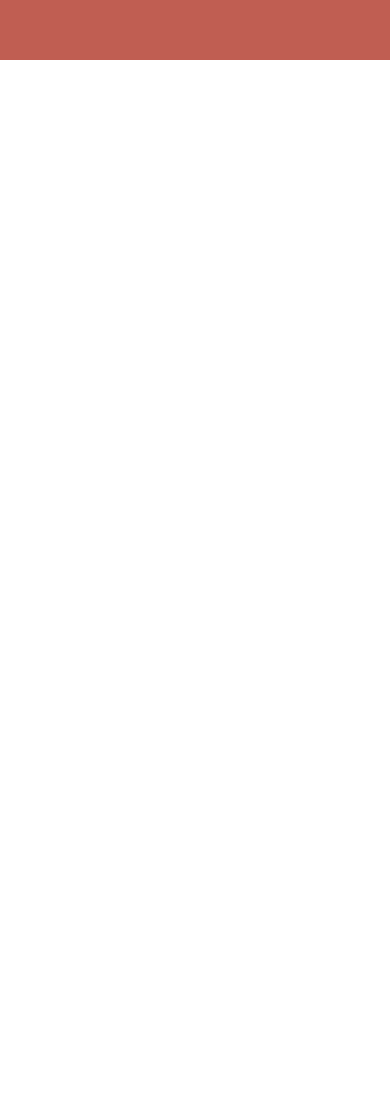
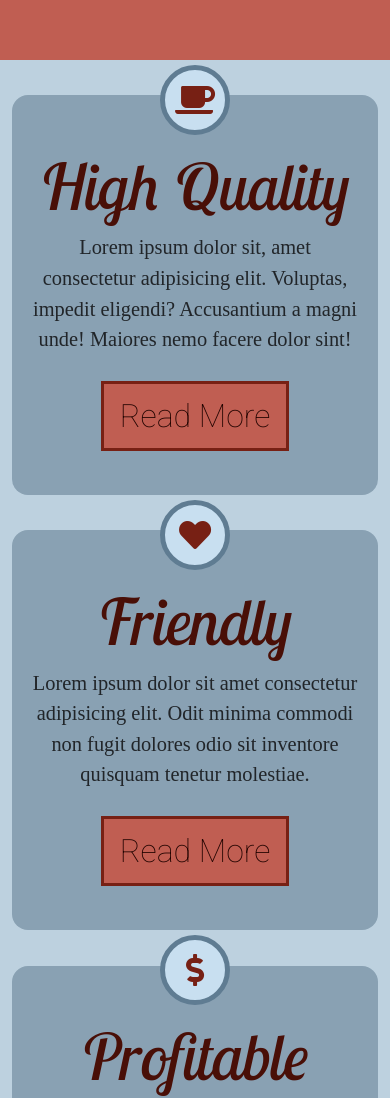
Before and after one commit to Navid079/SecondCup, a plain HTML site: page index.html in a window 390 px wide. Shown: the part 784-1882 px from the top of the page. Before the commit the page ends 844 px from the top, so only its background shows below. Drawn offline with Linux system fonts and the light colour scheme.

Commit message:
Features Completed(Mobile and PC)

```diff
--- a/index.html
+++ b/index.html
@@ -27,6 +27,50 @@
       </div>
     </div>
     <!-- End of Hero -->
+
+    <!-- Features -->
+    <section class="container-fluid features">
+      <div class="row">
+        <div class="col-md-4">
+          <div class="card feature-card">
+            <span class="card-img-top feature-icon">
+              <i class="fas fa-coffee fa-fw"></i>
+            </span>
+            <div class="card-body feature-body">
+              <h5 class="card-title feature-title">High Quality</h5>
+              <p class="card-text feature-text">Lorem ipsum dolor sit, amet consectetur adipisicing elit. Voluptas, impedit eligendi? Accusantium a magni unde! Maiores nemo facere dolor sint!</p>
+            </div>
+            <a href="#" class="btn feature-btn">Read More</a>
+          </div>
+        </div>
+        <div class="col-md-4">
+          <div class="card feature-card">
+            <span class="card-img-top feature-icon">
+              <i class="fas fa-heart fa-fw"></i>
+            </span>
+            <div class="card-body feature-body">
+              <h5 class="card-title feature-title">Friendly</h5>
+              <p class="card-text feature-text">Lorem ipsum dolor sit amet consectetur adipisicing elit. Odit minima commodi non fugit dolores odio sit inventore quisquam tenetur molestiae.</p>
+            </div>
+            <a href="#" class="btn feature-btn">Read More</a>
+          </div>
+        </div>
+        <div class="col-md-4">
+          <div class="card feature-card">
+            <span class="card-img-top feature-icon">
+              <i class="fas fa-dollar-sign fa-fw"></i>
+            </span>
+            <div class="card-body feature-body">
+              <h5 class="card-title feature-title">Profitable</h5>
+              <p class="card-text feature-text">Lorem ipsum, dolor sit amet consectetur adipisicing elit. Voluptates, nobis voluptatem nemo tenetur assumenda vitae sapiente. Ipsa natus at saepe!</p>
+            </div>
+            <a href="#" class="btn feature-btn">Read More</a>
+          </div>
+        </div>
+      </div>
+    </section>
+    <!-- End of Features -->
+
     <!-- Bootstrap Javascripts -->
     <script src="styles/bootstrap/js/bootstrap.js"></script>
   </body>
--- a/styles/main.css
+++ b/styles/main.css
@@ -44,6 +44,9 @@ Global Variables
   --fnt-display: "Lobster Two";
   --fnt-serif: "Merriwheather";
   --fnt-sans: "Roboto";
+
+  /* Shadows */
+  --shd-bx-dark: 0 0 10px #222;
 }
 
 /*
@@ -76,12 +79,15 @@ p {
   .my-btn,
   .my-btn:hover {
     outline-color: var(--clr-secondary-5);
-    background: transparent;
-    color: #fff;
+    outline-offset: 5px;
+    background: var(--clr-secondary-5);
+    color: var(--clr-primary-5);
     border-radius: 0;
   }
   .my-btn:hover {
-    outline: 10px solid var(--clr-secondary-6);
+    outline: 4px solid var(--clr-primary-7);
+    background: var(--clr-primary-5);
+    color: var(--clr-secondary-5);
   }
 }
 
@@ -143,3 +149,86 @@ Hero
       -1px 1px 0 var(--clr-primary-10), 1px 1px 0 var(--clr-primary-10);
   }
 }
+
+/*
+=================
+Features
+=================
+*/
+
+.features {
+  background: var(--clr-secondary-3);
+  padding-bottom: 40px;
+}
+
+.feature-card {
+  background: var(--clr-secondary-6);
+  border: 0;
+  border-radius: 1rem;
+  margin-top: 2.2rem;
+  padding: 0.275rem;
+  position: relative;
+  height: 400px;
+  transition: var(--trn-mid);
+}
+
+.feature-card:hover {
+  box-shadow: var(--shd-bx-dark);
+}
+
+.feature-icon {
+  display: flex;
+  justify-content: center;
+  align-items: center;
+  width: 70px;
+  height: 70px;
+  border: 5px solid var(--clr-secondary-8);
+  border-radius: 50%;
+  position: absolute;
+  left: 50%;
+  transform: translate(-50%, -50%);
+  font-size: 2rem;
+  background: var(--clr-secondary-2);
+  color: var(--clr-primary-5);
+  transition: var(--trn-fast);
+}
+
+.feature-icon:hover {
+  background: var(--clr-primary-5);
+  color: var(--clr-secondary-2);
+}
+
+.feature-title {
+  text-align: center;
+  margin-top: 2rem;
+  font-family: var(--fnt-display);
+  font-size: 4rem;
+  font-weight: 500;
+  color: var(--clr-primary-8);
+}
+
+.feature-text {
+  font-family: var(--fnt-serif);
+  font-weight: 500;
+  text-align: center;
+  font-size: 1.275rem;
+}
+
+.feature-btn {
+  font-family: var(--fnt-sans);
+  font-size: 2rem;
+  border: 3px solid var(--clr-primary-5);
+  border-radius: 0;
+  background: var(--clr-primary-3);
+  color: var(--clr-primary-10);
+  padding: 0.5rem 1rem;
+  margin: 0 auto;
+  margin-bottom: 40px;
+  transition: var(--trn-fast);
+}
+
+.feature-btn:hover {
+  background: var(--clr-primary-5);
+  color: var(--clr-primary-1);
+  border-color: var(--clr-primary-3);
+}
```
